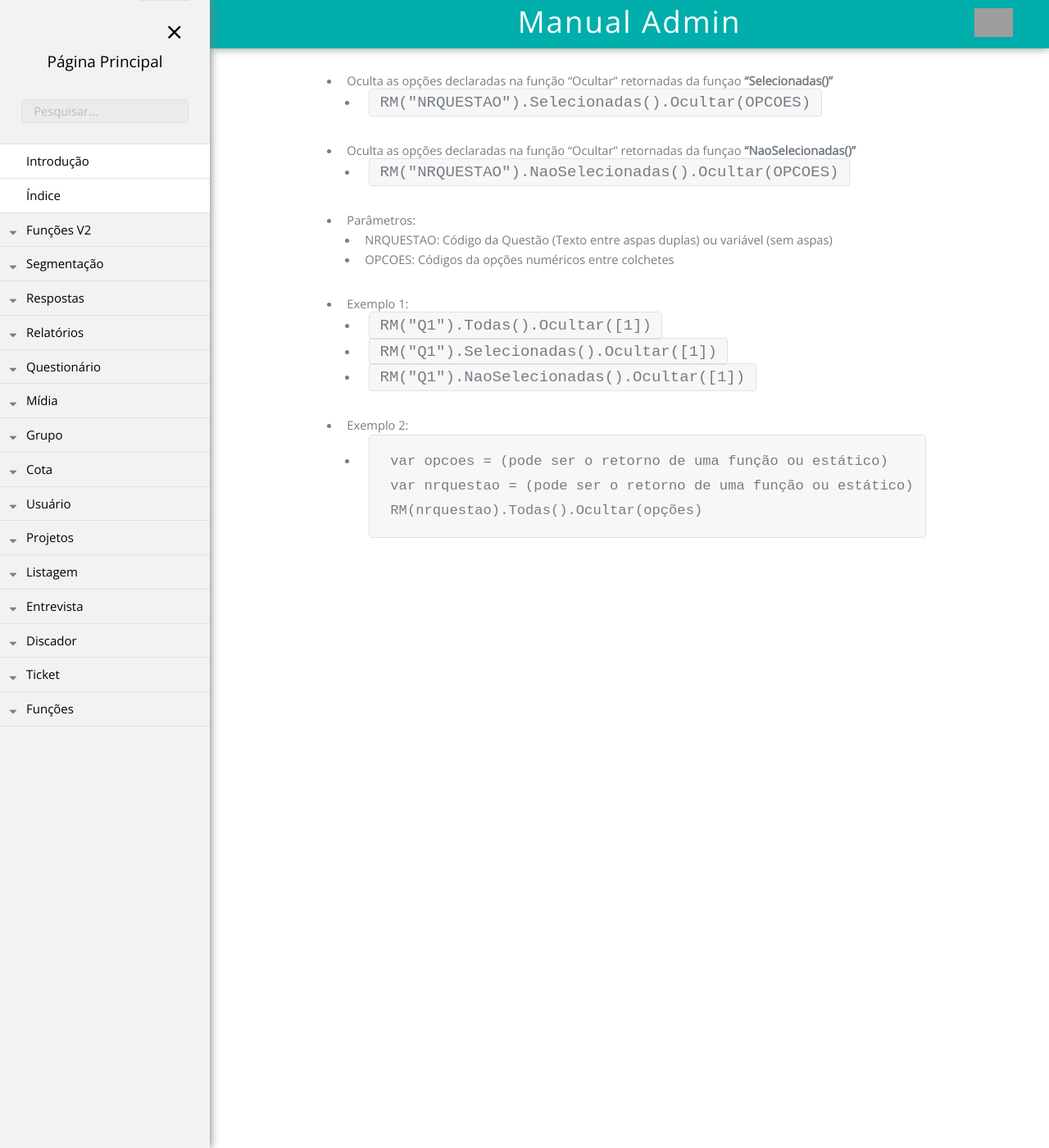
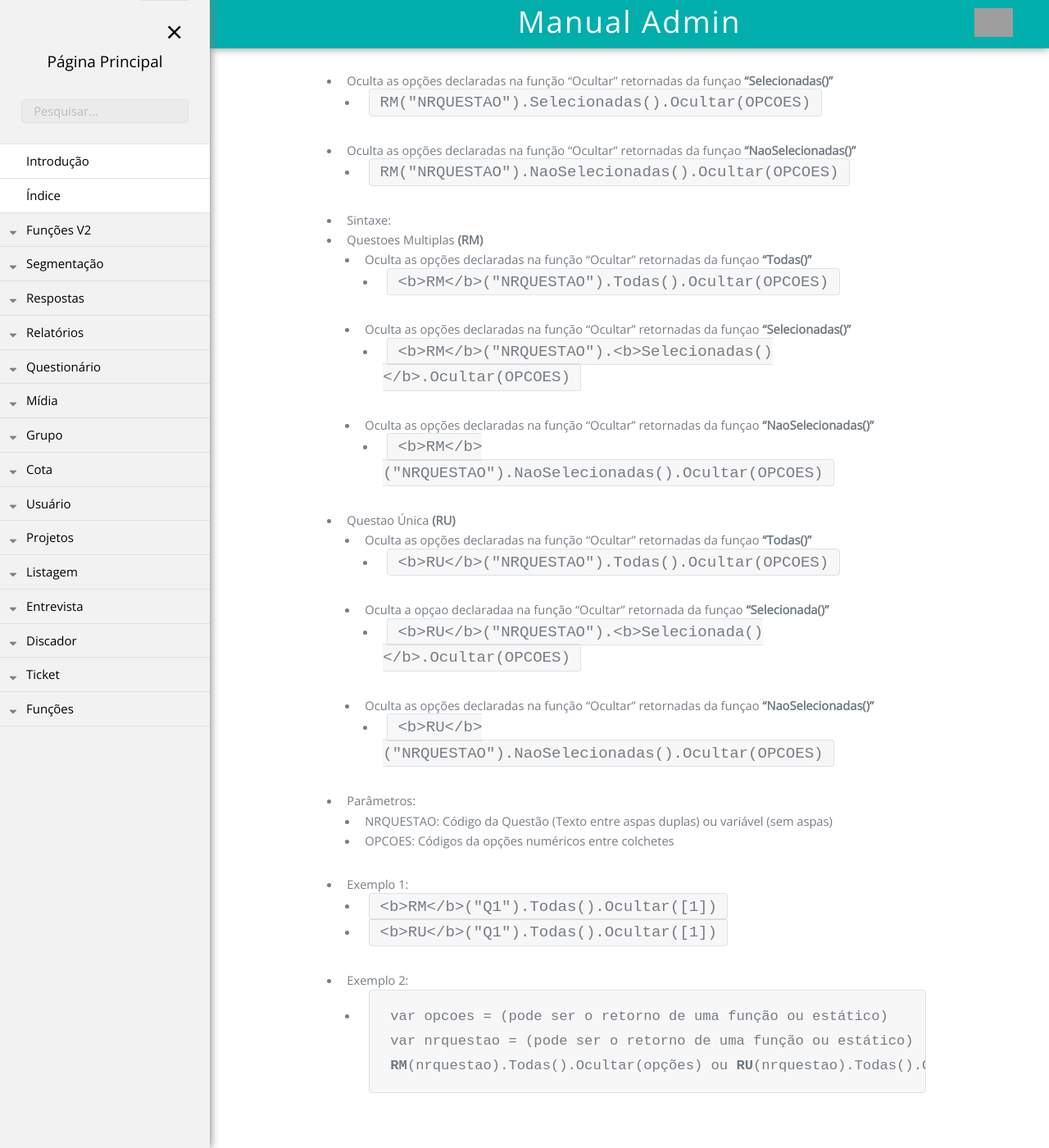
Before and after one commit to rogerio-figueiredo-hsr/hsrtechonline.github.io, a Jekyll site: the page built from _posts/2019-04-01-ocultar-opcoes.md, in a window 1280 px wide and 1400 px high, scrolled down 254 px. Shown: the whole window at 82% size. Built offline with Jekyll 4.4.1, drawn with Linux system fonts in a browser that asks for light colours; grey boxes are pictures that could not be loaded.

Commit message:
Update 2019-04-01-ocultar-opcoes.md

```diff
--- a/_posts/2019-04-01-ocultar-opcoes.md
+++ b/_posts/2019-04-01-ocultar-opcoes.md
@@ -17,16 +17,31 @@ pasta: "funcoesv2"
 - Oculta as opções declaradas na função "Ocultar" retornadas da funçao **"NaoSelecionadas()"**
   - `RM("NRQUESTAO").NaoSelecionadas().Ocultar(OPCOES)`
 
+- Sintaxe:
+- Questoes Multiplas **(RM)**
+  - Oculta as opções declaradas na função "Ocultar" retornadas da funçao **"Todas()"**
+    - `<b>RM</b>("NRQUESTAO").Todas().Ocultar(OPCOES)`
+  - Oculta as opções declaradas na função "Ocultar" retornadas da funçao **"Selecionadas()"**
+    - `<b>RM</b>("NRQUESTAO").<b>Selecionadas()</b>.Ocultar(OPCOES)`
+  - Oculta as opções declaradas na função "Ocultar" retornadas da funçao **"NaoSelecionadas()"**
+    - `<b>RM</b>("NRQUESTAO").NaoSelecionadas().Ocultar(OPCOES)`
+- Questao Única **(RU)**
+    - Oculta as opções declaradas na função "Ocultar" retornadas da funçao **"Todas()"**
+      - `<b>RU</b>("NRQUESTAO").Todas().Ocultar(OPCOES)`
+    - Oculta a opçao declaradaa na função "Ocultar" retornada da funçao **"Selecionada()"**
+      - `<b>RU</b>("NRQUESTAO").<b>Selecionada()</b>.Ocultar(OPCOES)`
+    - Oculta as opções declaradas na função "Ocultar" retornadas da funçao **"NaoSelecionadas()"**
+      - `<b>RU</b>("NRQUESTAO").NaoSelecionadas().Ocultar(OPCOES)`
+
 - Parâmetros:
   - NRQUESTAO: Código da Questão (Texto entre aspas duplas) ou variável (sem aspas)
   - OPCOES: Códigos da opções numéricos entre colchetes
 - Exemplo 1:
-  - `RM("Q1").Todas().Ocultar([1])`
-  - `RM("Q1").Selecionadas().Ocultar([1])`
-  - `RM("Q1").NaoSelecionadas().Ocultar([1])`
+  - `<b>RM</b>("Q1").Todas().Ocultar([1])`
+  - `<b>RU</b>("Q1").Todas().Ocultar([1])`
 - Exemplo 2:
     - <pre>
       <code>var opcoes = (pode ser o retorno de uma função ou estático)
       var nrquestao = (pode ser o retorno de uma função ou estático)
-      RM(nrquestao).Todas().Ocultar(opções)</code>
+      <b>RM</b>(nrquestao).Todas().Ocultar(opções) ou <b>RU</b>(nrquestao).Todas().Ocultar(opcoes)</code>
       </pre>
```
